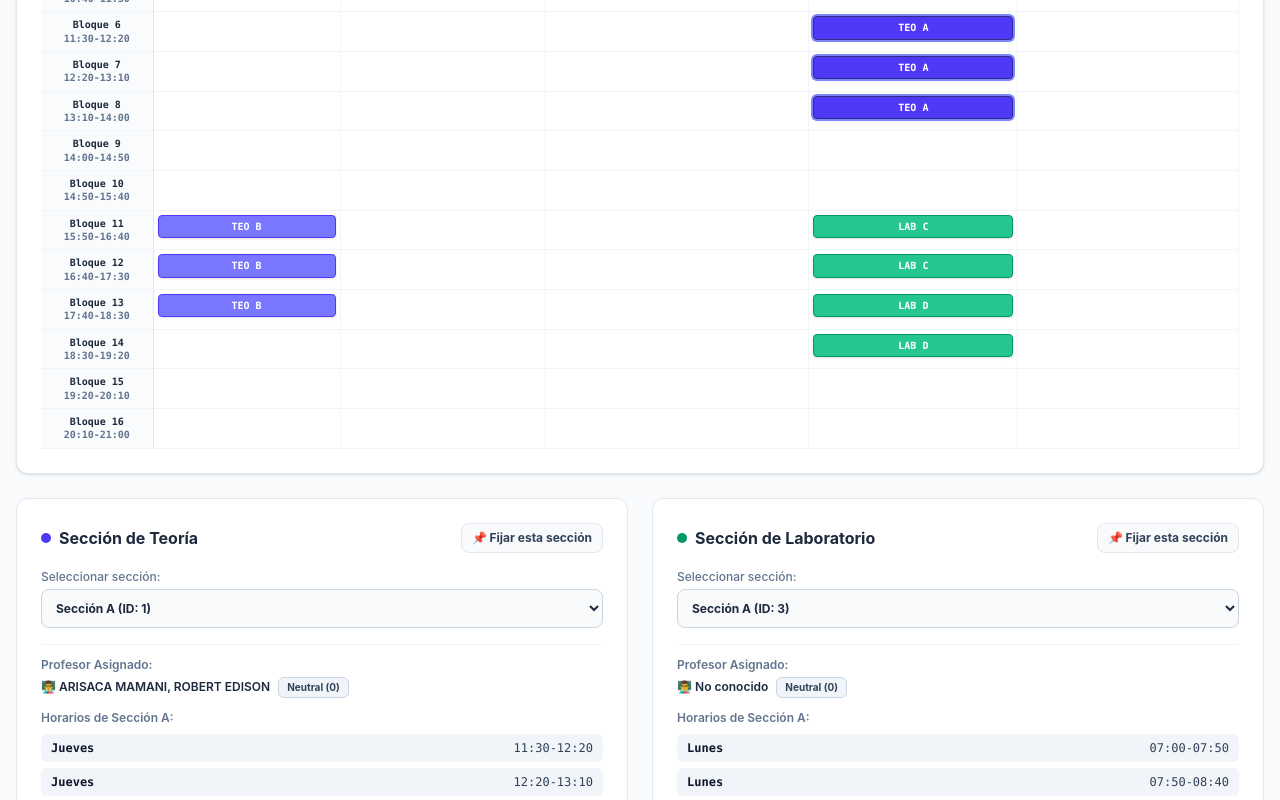
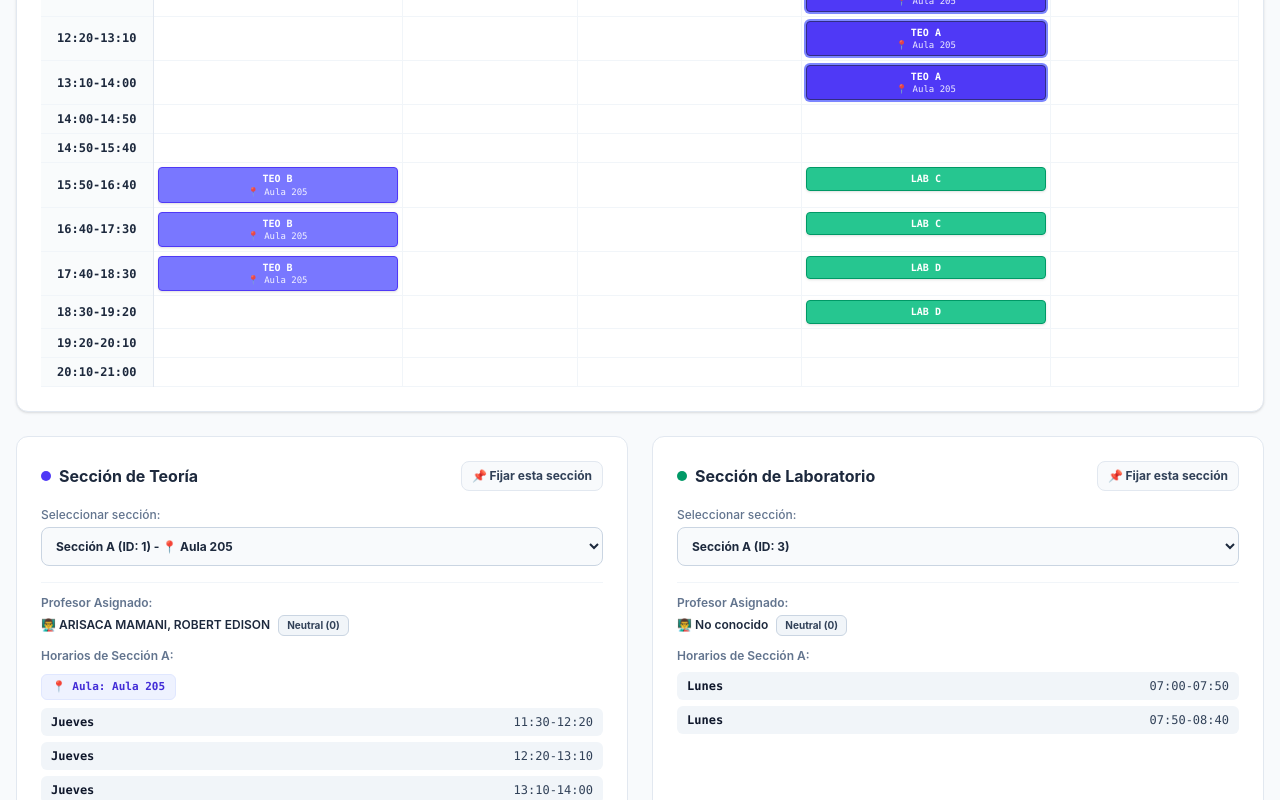
Before and after one commit to joeCuadros/optimizador-horarios, a React (Vite) app: page /cursos/1705270 in a window 1280 px wide. Shown: the part 620-1420 px from the top of the page. Built offline with nearby package versions, Linux system fonts and the light colour scheme.

Commit message:
feat: Agregar mejoras para mostrar hora no orden

```diff
--- a/src/hooks/useCursoDetalle.ts
+++ b/src/hooks/useCursoDetalle.ts
@@ -7,6 +7,7 @@ import type { Seccion } from '../types';
 export interface CeldaPreview {
   tipo: 'TEO' | 'LAB';
   seccion: string;
+  aula?: string; // 👈 Agregado para incluir la información del aula
   esSeleccionado: boolean;
 }
 
@@ -55,6 +56,7 @@ export const useCursoDetalle = () => {
         mapa[h.dia_orden][h.hora_orden].push({
           tipo,
           seccion: sec.seccion,
+          aula: sec.aula, // 👈 Pasamos el aula de la sección
           esSeleccionado,
         });
       });
--- a/src/pages/CursoDetallePage.tsx
+++ b/src/pages/CursoDetallePage.tsx
@@ -77,7 +77,13 @@ export const CursoDetallePage: React.FC = () => {
     }
 
     return (
-      <ul className="space-y-1.5 mt-2">
+      <div className="space-y-2 mt-2">
+        {seccionObj.aula && (
+          <div className="text-[11px] font-mono font-bold text-indigo-700 bg-indigo-50 border border-indigo-100 px-2.5 py-1 rounded-md inline-block">
+            📍 Aula: {seccionObj.aula}
+          </div>
+        )}
+        <ul className="space-y-1.5">
           {seccionObj.lista_horas.map((h, idx) => (
             <li key={idx} className="text-xs bg-slate-100 text-slate-700 px-2.5 py-1.5 rounded-md flex justify-between items-center font-mono">
               <span className="font-bold text-slate-900">{getNombreDia(h.dia_orden)}</span>
@@ -85,6 +91,7 @@ export const CursoDetallePage: React.FC = () => {
             </li>
           ))}
         </ul>
+      </div>
     );
   };
 
@@ -191,9 +198,8 @@ export const CursoDetallePage: React.FC = () => {
               <tbody>
                 {HORAS.map((hora) => (
                   <tr key={hora.orden} className="border-b border-slate-100 hover:bg-slate-50/50">
-                    <td className="py-1.5 px-2 text-center font-mono font-semibold text-slate-500 bg-slate-50/80 border-r border-slate-200 text-[10px]">
-                      <span className="block font-bold text-slate-800">Bloque {hora.orden}</span>
-                      <span>{hora.nombre}</span>
+                    <td className="py-1.5 px-2 text-center font-mono font-semibold text-slate-500 bg-slate-50/80 border-r border-slate-200 text-[12px]">
+                      <span className="block font-bold text-slate-800">{hora.nombre}</span>
                     </td>
 
                     {DIAS.map((dia) => {
@@ -221,7 +227,12 @@ export const CursoDetallePage: React.FC = () => {
                                         : 'bg-emerald-500/85 border-emerald-600'
                                     }`}
                                   >
-                                    {it.tipo} {it.seccion}
+                                    <div>{it.tipo} {it.seccion}</div>
+                                    {it.aula && (
+                                      <div className="text-[9px] opacity-90 truncate font-normal">
+                                        📍 {it.aula}
+                                      </div>
+                                    )}
                                   </div>
                                 );
                               })}
@@ -273,7 +284,7 @@ export const CursoDetallePage: React.FC = () => {
                   >
                     {seccionesTeoList.map((sec) => (
                       <option key={sec.id} value={sec.id}>
-                        Sección {sec.seccion} (ID: {sec.id})
+                        Sección {sec.seccion} (ID: {sec.id}) {sec.aula ? `- 📍 ${sec.aula}` : ''}
                       </option>
                     ))}
                   </select>
@@ -334,7 +345,7 @@ export const CursoDetallePage: React.FC = () => {
                   >
                     {seccionesLabList.map((sec) => (
                       <option key={sec.id} value={sec.id}>
-                        Sección {sec.seccion} (ID: {sec.id})
+                        Sección {sec.seccion} (ID: {sec.id}) {sec.aula ? `- 📍 ${sec.aula}` : ''}
                       </option>
                     ))}
                   </select>
--- a/src/pages/EditarHorarioPage.tsx
+++ b/src/pages/EditarHorarioPage.tsx
@@ -297,7 +297,7 @@ export const EditarHorarioPage: React.FC = () => {
                     {HORAS.map((hora) => (
                       <tr key={hora.orden} className="border-b border-slate-100">
                         <td className="py-1.5 px-2 text-center font-mono font-semibold text-slate-500 bg-slate-50/80 border-r border-slate-200 text-[10px]">
-                          #{hora.orden}
+                          {hora.nombre}
                         </td>
 
                         {DIAS.map((dia) => {
--- a/src/pages/HorarioPage.tsx
+++ b/src/pages/HorarioPage.tsx
@@ -102,9 +102,8 @@ export const HorarioPage: React.FC = () => {
                   <tbody>
                     {HORAS.map((hora) => (
                       <tr key={hora.orden} className="border-b border-slate-100 hover:bg-slate-50/50">
-                        <td className="py-2 px-2 text-center font-mono font-semibold text-slate-500 bg-slate-50/80 border-r border-slate-200 text-[10px]">
-                          <span className="block font-bold text-slate-700">#{hora.orden}</span>
-                          <span>{hora.nombre}</span>
+                        <td className="py-2 px-2 text-center font-mono font-semibold text-slate-500 bg-slate-50/80 border-r border-slate-200 text-[12px]">
+                          <span className="block font-bold text-slate-700">{hora.nombre}</span>
                         </td>
 
                         {DIAS.map((dia) => {
```
Lines whose indentation alone changed are shown as unchanged.
